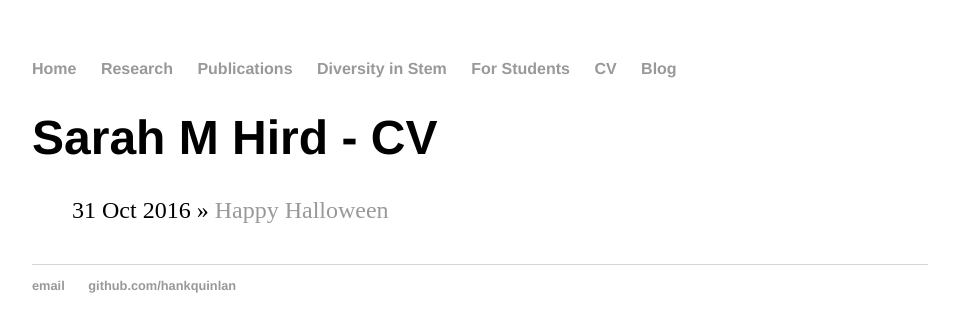
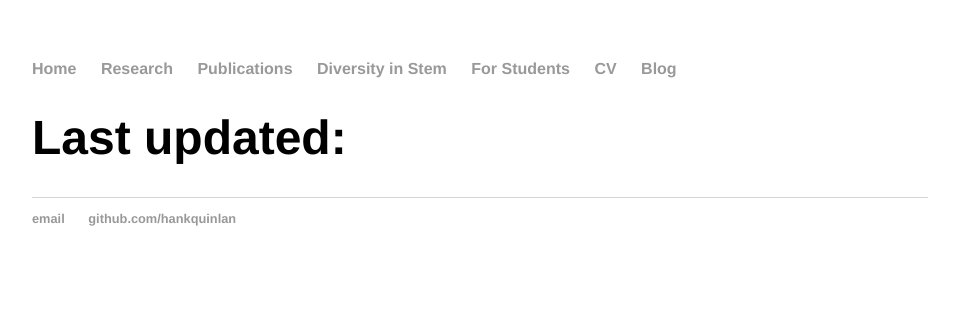
Before and after one commit to HirdLab/HirdLab.github.io, a Jekyll site: the page built from cv/index.html, in a window 1280 px wide. Shown: the top 332 px of the page, without its empty margins (160-1119 px from the left). Built offline with Jekyll 4.4.1, drawn with Linux system fonts in a browser that asks for light colours.

Commit message:
Update index.html

```diff
--- a/cv/index.html
+++ b/cv/index.html
@@ -2,10 +2,6 @@
 layout: default
 title: Sarah M Hird - CV
 ---
-	<h1>{{ page.title }}</h1>
-	<ul class="posts">
-
-	  {% for post in site.posts %}
-	    <li><span>{{ post.date | date_to_string }}</span> » <a href="{{ post.url }}" title="{{ post.title }}">{{ post.title }}</a></li>
-	  {% endfor %}
-	</ul>
+<div class="blurb">
+	<h1>Last updated: </h1>
+</div><!-- /.blurb -->
```
